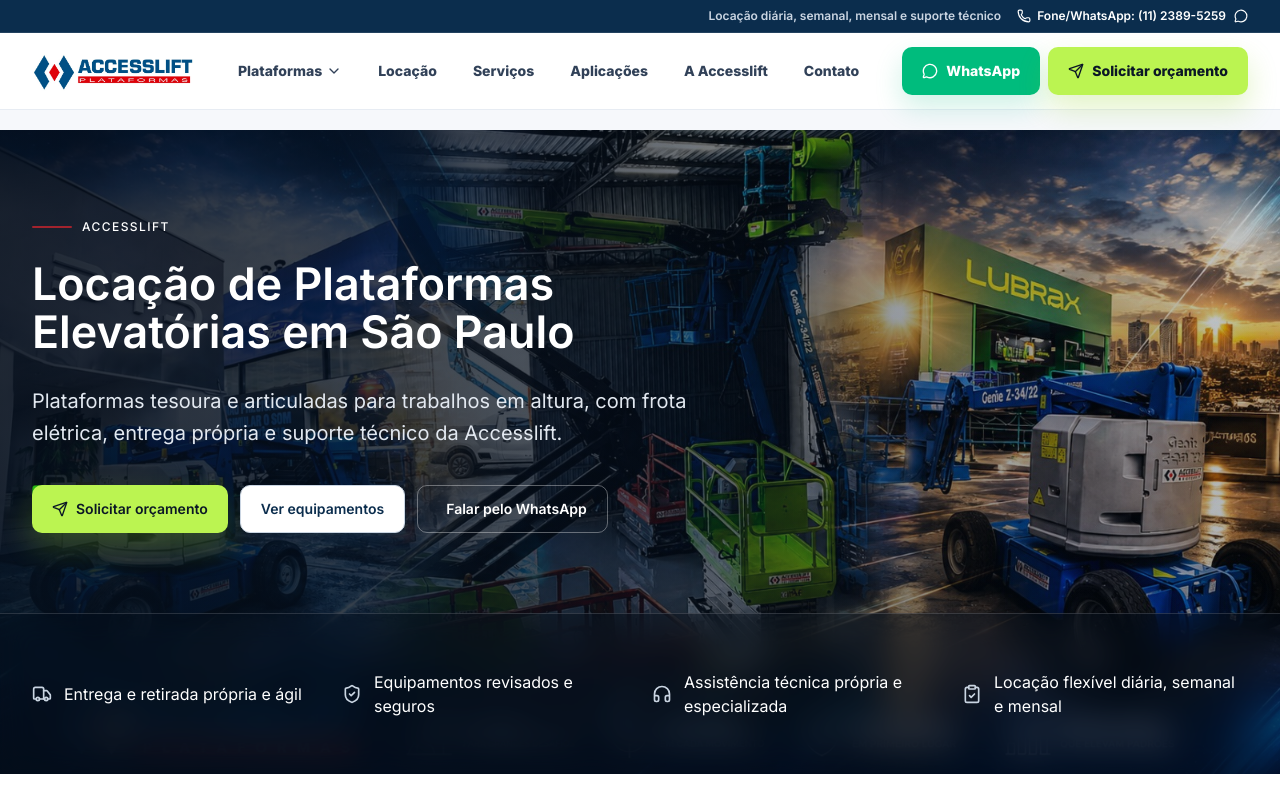
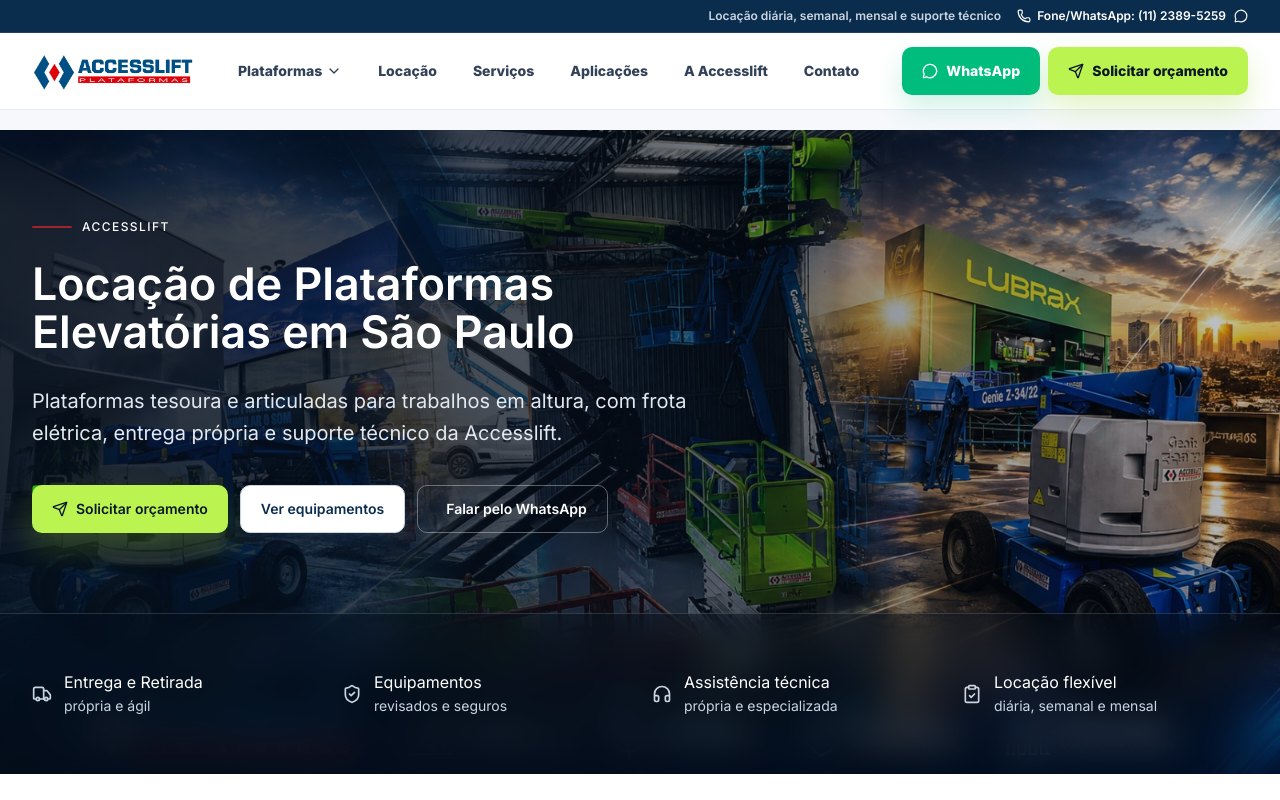
Before and after one commit to creation-comunicacao/accesslift, a React (Vite) app: page / in a window 1280 px wide. Shown: the top 800 px of the page. Built offline with nearby package versions, Linux system fonts and the light colour scheme.

Commit message:
feat(doc2) att v2 accesslift alterando estilo visual do projeto novas fotos

```diff
--- a/src/accesslift/data/homeContent.ts
+++ b/src/accesslift/data/homeContent.ts
@@ -30,10 +30,10 @@
 ];
 
 export const homeTrustItems = [
-  { value: "Entrega e retirada própria e ágil", label: "" },
-  { value: "Equipamentos revisados e seguros", label: "" },
-  { value: "Assistência técnica própria e especializada", label: "" },
-  { value: "Locação flexível diária, semanal e mensal", label: "" },
+  { title: "Entrega e Retirada", description: "própria e ágil" },
+  { title: "Equipamentos", description: "revisados e seguros" },
+  { title: "Assistência técnica", description: "própria e especializada" },
+  { title: "Locação flexível", description: "diária, semanal e mensal" },
 ];
 
 export const homeCategoryCards = [
--- a/src/accesslift/pages/HomePage.tsx
+++ b/src/accesslift/pages/HomePage.tsx
@@ -270,11 +270,11 @@
             {homeTrustItems.map((item, index) => {
               const Icon = trustIcons[index];
               return (
-                <div key={item.value} data-reveal="fade-up" className="flex min-h-20 items-center gap-3">
+                <div key={item.title} data-reveal="fade-up" className="flex min-h-20 items-start gap-3 md:items-center">
                   <Icon className="h-5 w-5 shrink-0 text-slate-300" aria-hidden />
-                  <div>
-                    <p className="text-base font-semibold text-white">{item.value}</p>
-                    {item.label && <p className="text-xs font-medium uppercase tracking-[0.12em] text-slate-300">{item.label}</p>}
+                  <div className="min-w-0">
+                    <p className="text-base font-semibold leading-tight text-white md:whitespace-nowrap">{item.title}</p>
+                    <p className="mt-1 text-sm font-medium leading-snug text-slate-300 md:whitespace-nowrap">{item.description}</p>
                   </div>
                 </div>
               );
@@ -291,7 +291,7 @@
                 eyebrow="Locação"
                 title="Plataforma elevatória para a necessidade da sua operação"
                 description="A Accesslift atua na locação de plataformas elevatórias para empresas que precisam realizar trabalhos em altura com equipamentos adequados à aplicação, ao ambiente e à altura de trabalho."
-                className="mb-20 md:mb-24"
+                className="mb-5"
               />
               <div className="space-y-5 text-base leading-7 text-zinc-600">
                 <p>Disponibilizamos locações diárias, semanais e mensais, com plataformas para diferentes demandas de manutenção, instalação, construção, montagem e operações industriais e comerciais.</p>
```
